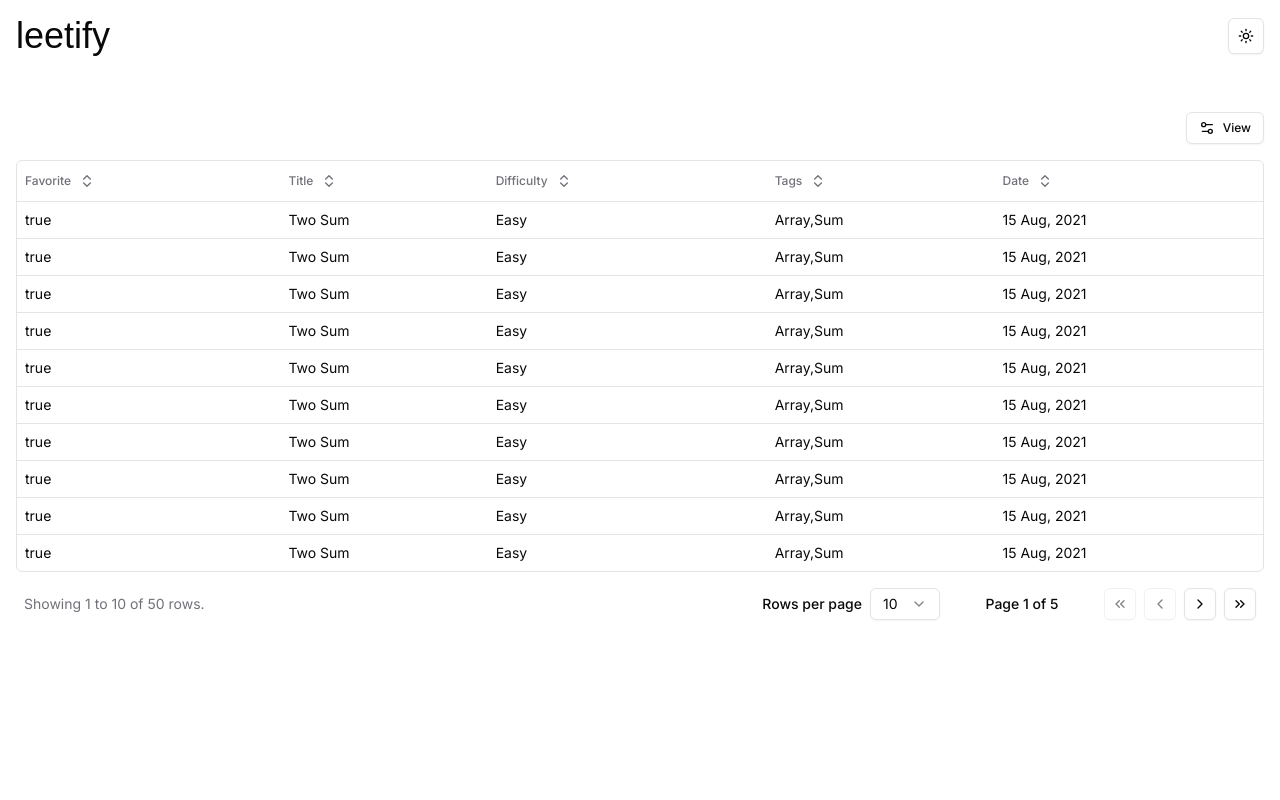
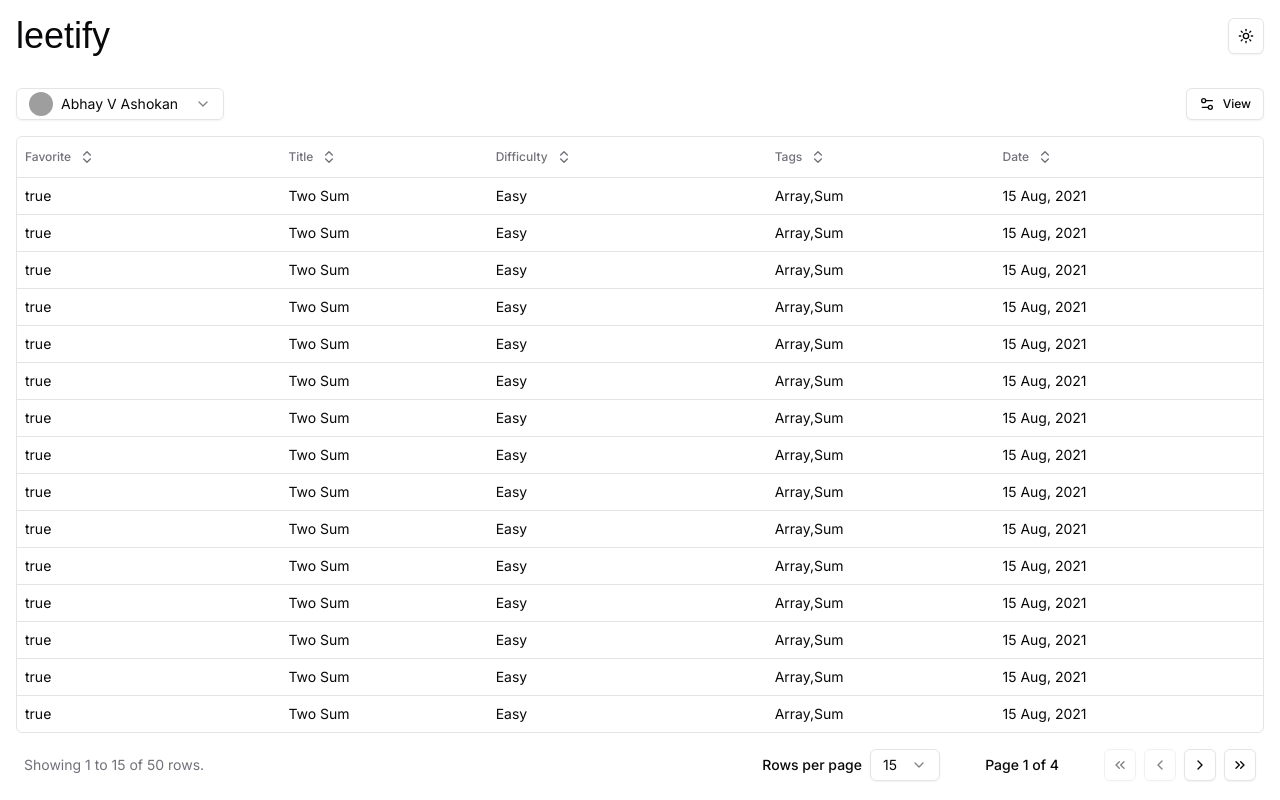
Before and after one commit to AbhayVAshokan/leetify, a Next.js app: page /dashboard in a window 1280 px wide. Built offline with nearby package versions, Linux system fonts and the light colour scheme; grey boxes are pictures that could not be loaded; a web font is replaced by a local one.

Commit message:
Added user select component

```diff
--- a/app/dashboard/page.tsx
+++ b/app/dashboard/page.tsx
@@ -16,7 +16,7 @@ const Dashboard = async () => {
   const data = await getData();
 
   return (
-    <div className="container mx-auto py-10">
+    <div className="container mx-auto py-4">
       <Table columns={columns} data={data} />
     </div>
   );
--- a/app/dashboard/table.tsx
+++ b/app/dashboard/table.tsx
@@ -19,6 +19,8 @@ import {
 import Pagination from "@/components/ui/table/pagination";
 import ColumnToggle from "@/components/ui/table/column-toggle";
 
+import UserSelect from "./user-select";
+
 interface DataTableProps<TData, TValue> {
   columns: ColumnDef<TData, TValue>[];
   data: TData[];
@@ -33,11 +35,15 @@ const DataTable = <TData, TValue>({
     columns,
     getCoreRowModel: getCoreRowModel(),
     getPaginationRowModel: getPaginationRowModel(),
+    initialState: { pagination: { pageSize: 15 } },
   });
 
   return (
     <div className="space-y-4">
-      <ColumnToggle table={table} />
+      <div className="flex justify-between">
+        <UserSelect />
+        <ColumnToggle table={table} />
+      </div>
       <div className="space-y-4">
         <div className="rounded-md border">
           <Table>
--- /dev/null
+++ b/app/dashboard/user-select.tsx
@@ -0,0 +1,69 @@
+import { Avatar, AvatarImage } from "@/components/ui/avatar";
+import {
+  Select,
+  SelectContent,
+  SelectItem,
+  SelectTrigger,
+  SelectValue,
+} from "@/components/ui/select";
+import { AvatarFallback } from "@radix-ui/react-avatar";
+import { useState } from "react";
+
+type User = {
+  id: string;
+  name: string;
+  avatar?: string;
+};
+
+// TODO: Fetch all users
+const users: User[] = [
+  {
+    id: "ab",
+    name: "Abhay V Ashokan",
+    avatar: "https://avatars.githubusercontent.com/u/35297280",
+  },
+  {
+    id: "ca",
+    name: "Calvin Wilson",
+    avatar: "https://avatars.githubusercontent.com/u/35304653",
+  },
+];
+
+const Item = ({ user }: { user: User }) => {
+  const { name, avatar } = user;
+  return (
+    <div className="flex items-center gap-2">
+      <Avatar className="h-6 w-6">
+        <AvatarImage src={avatar} alt={name} />
+        <AvatarFallback>{name.substring(0, 2)}</AvatarFallback>
+      </Avatar>
+      {name}
+    </div>
+  );
+};
+
+const UserSelect = () => {
+  const [selectedUser, setSelectedUser] = useState<User>(users[0]);
+
+  return (
+    <Select
+      value={selectedUser.id}
+      onValueChange={(id) =>
+        setSelectedUser(users.find((user) => user.id === id))
+      }
+    >
+      <SelectTrigger className="h-8 w-52">
+        <SelectValue placeholder={<Item user={selectedUser} />} />
+      </SelectTrigger>
+      <SelectContent side="top">
+        {users.map((user) => (
+          <SelectItem key={user.id} value={user.id}>
+            <Item user={user} />
+          </SelectItem>
+        ))}
+      </SelectContent>
+    </Select>
+  );
+};
+
+export default UserSelect;
--- a/components/ui/table/pagination.tsx
+++ b/components/ui/table/pagination.tsx
@@ -41,7 +41,7 @@ const Pagination = <TData,>({ table }: PaginationProps<TData>) => {
               <SelectValue placeholder={pageSize} />
             </SelectTrigger>
             <SelectContent side="top">
-              {[10, 20, 30, 40, 50].map((pageSize) => (
+              {[10, 15, 20, 30, 40, 50].map((pageSize) => (
                 <SelectItem key={pageSize} value={`${pageSize}`}>
                   {pageSize}
                 </SelectItem>
```
